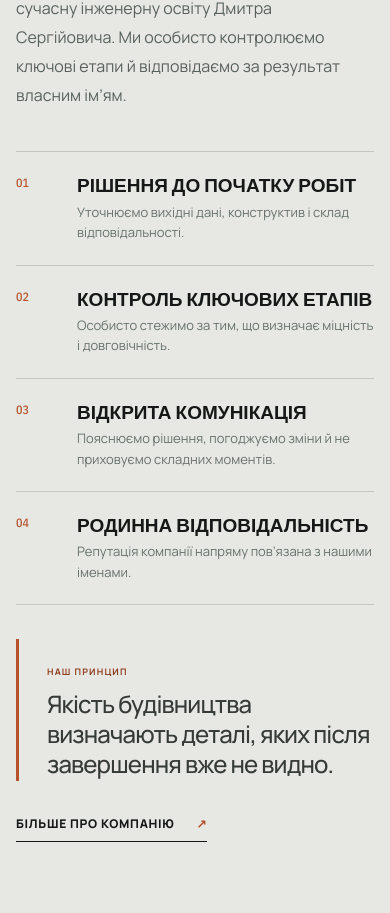
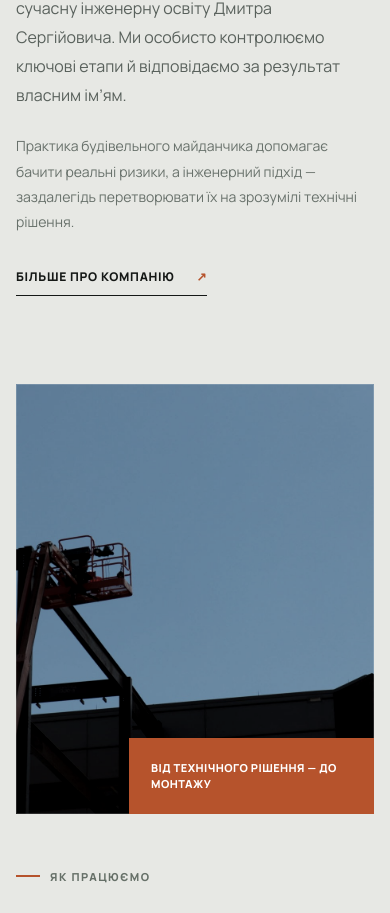
Before and after one commit to leusd100/rubikon-build, a Next.js app: page / in a window 390 px wide. Shown: the part 6619-7532 px from the top of the page. Built offline with nearby package versions, Linux system fonts and the light colour scheme.

Commit message:
Introduce alternating story layout

```diff
--- a/app/angary/page.tsx
+++ b/app/angary/page.tsx
@@ -12,9 +12,9 @@ export const metadata: Metadata = {
     title: 'Ангари та склади під ключ | RUBIKON BUILD',
     description: 'Швидкомонтовані споруди для виробництва, логістики, агросектору та зберігання.',
     url: '/angary',
-    images: [{ url: `${liveUrl}/media/industrial-yard.jpg`, alt: 'Ангари та склади RUBIKON BUILD' }],
+    images: [{ url: `${liveUrl}/media/competence-hangar.jpg`, alt: 'Ангари та склади RUBIKON BUILD' }],
   },
-  twitter: { card: 'summary_large_image', images: [`${liveUrl}/media/industrial-yard.jpg`] },
+  twitter: { card: 'summary_large_image', images: [`${liveUrl}/media/competence-hangar.jpg`] },
 };
 
 const stages = [
@@ -35,7 +35,7 @@ export default function HangarsPage() {
   return (
     <main className="inner-page">
       <section className="service-subhero">
-        <div className="service-subhero-media"><Image src="/media/industrial-yard.jpg" alt="Промисловий складський комплекс" fill priority sizes="100vw" /></div>
+        <div className="service-subhero-media"><Image src="/media/competence-hangar.jpg" alt="Промисловий ангар і складська споруда" fill priority sizes="100vw" /></div>
         <div className="service-subhero-overlay" />
         <div className="shell service-subhero-content">
           <Breadcrumbs items={[{ label: 'Головна', href: '/' }, { label: 'Напрямки', href: '/napryamky' }, { label: 'Ангари', href: '/angary' }]} />
@@ -77,7 +77,7 @@ export default function HangarsPage() {
             <p className="lead-copy">Габарити прольотів, висота, крок колон, тип огородження, ворота та майбутні навантаження впливають на вартість і зручність споруди.</p>
             <p>Тому на старті ставимо питання про технологію роботи всередині, рух транспорту, потребу в утепленні й можливе розширення об’єкта.</p>
           </div>
-          <div className="page-image"><Image src="/media/steel-beams.jpg" alt="Комплект металевих балок для будівництва ангару" fill sizes="(max-width: 850px) 100vw, 48vw" /></div>
+          <div className="page-image"><Image src="/media/hero-steel-frame.jpg" alt="Монтаж каркаса майбутнього ангару" fill sizes="(max-width: 850px) 100vw, 48vw" /></div>
         </div>
       </section>
 
--- a/app/globals.css
+++ b/app/globals.css
@@ -151,14 +151,18 @@ section[id] { scroll-margin-top: 98px; }
 .media-note { margin: 22px 0 0; color: rgba(255,255,255,.42); font-size: 10px; letter-spacing: .04em; }
 
 .promise { color: var(--ink); background: #e7e8e4; }
-.promise-grid { display: grid; grid-template-columns: .9fr 1.1fr; gap: clamp(60px, 8vw, 120px); align-items: center; }
+.story-checker { display: grid; gap: clamp(96px, 10vw, 150px); }
+.story-row { display: grid; grid-template-columns: .9fr 1.1fr; gap: clamp(60px, 8vw, 120px); align-items: center; }
+.story-row-reverse { grid-template-columns: 1.1fr .9fr; }
 .promise-visual { position: relative; min-height: 670px; overflow: hidden; background: #ddd; }
 .promise-visual img { object-fit: cover; filter: grayscale(1) contrast(1.08); }
+.story-site-visual img { object-position: 58% center; filter: saturate(.42) contrast(1.08) brightness(.8); }
 .promise-visual::after { content: ''; position: absolute; inset: 0; box-shadow: inset 0 0 0 1px rgba(255,255,255,.15); }
 .image-note { position: absolute; z-index: 2; right: 0; bottom: 0; width: 245px; padding: 22px; color: white; background: var(--accent); font-size: 11px; font-weight: 800; line-height: 1.45; letter-spacing: .04em; text-transform: uppercase; }
 .promise-copy .eyebrow.light { color: var(--muted); }
 .promise-copy h2 { max-width: 780px; }
 .promise-lead { margin: 32px 0 42px; color: #59615c; font-size: 16px; line-height: 1.8; }
+.story-support { margin: -18px 0 0; color: #68716b; font-size: 14px; line-height: 1.8; }
 .principles { border-top: 1px solid rgba(21,24,22,.16); }
 .principles > div { display: grid; grid-template-columns: 45px 1fr; gap: 16px; padding: 22px 0; border-bottom: 1px solid rgba(21,24,22,.16); }
 .principles b { color: var(--accent); font: 500 12px/1.5 var(--font-condensed), sans-serif; }
@@ -333,7 +337,8 @@ footer .brand-name small { color: #8e9690; }
   .section-head.section-head-balanced > p:last-child { grid-column: auto; }
   .directions-head { grid-template-columns: 1fr; gap: 28px; }
   .directions-head > p { max-width: 650px; }
-  .promise-grid { grid-template-columns: 1fr; }
+  .story-row, .story-row-reverse { grid-template-columns: 1fr; gap: 54px; }
+  .story-row-reverse .promise-visual { order: -1; }
   .promise-visual { min-height: 560px; }
   .person-card { grid-template-columns: 1fr; }
   .person-photo { min-height: 520px; }
@@ -395,7 +400,7 @@ footer .brand-name small { color: #8e9690; }
   .direction-number { top: 24px; left: 24px; }
   .direction-arrow { right: 20px; bottom: 22px; width: 52px; height: 52px; }
   .promise-visual { min-height: 430px; }
-  .promise-grid { gap: 54px; }
+  .story-checker { gap: 88px; }
   .team-grid { grid-template-columns: 1fr; }
   .person-photo { min-height: 480px; }
   .steps { grid-template-columns: 1fr; }
--- a/app/metalokonstruktsii/page.tsx
+++ b/app/metalokonstruktsii/page.tsx
@@ -12,9 +12,9 @@ export const metadata: Metadata = {
     title: 'Металоконструкції у Дніпрі | RUBIKON BUILD',
     description: 'Каркаси, ферми, балки, колони та монтаж металевих конструкцій.',
     url: '/metalokonstruktsii',
-    images: [{ url: `${liveUrl}/media/steel-welding.jpg`, alt: 'Виготовлення металоконструкцій RUBIKON BUILD' }],
+    images: [{ url: `${liveUrl}/media/competence-steel.jpg`, alt: 'Виготовлення металоконструкцій RUBIKON BUILD' }],
   },
-  twitter: { card: 'summary_large_image', images: [`${liveUrl}/media/steel-welding.jpg`] },
+  twitter: { card: 'summary_large_image', images: [`${liveUrl}/media/competence-steel.jpg`] },
 };
 
 const steps = [
@@ -35,7 +35,7 @@ export default function SteelPage() {
   return (
     <main className="inner-page">
       <section className="service-subhero">
-        <div className="service-subhero-media"><Image src="/media/steel-welding.jpg" alt="Зварювання сталевої конструкції" fill priority sizes="100vw" /></div>
+        <div className="service-subhero-media"><Image src="/media/competence-steel.jpg" alt="Зварювання несучої сталевої конструкції" fill priority sizes="100vw" /></div>
         <div className="service-subhero-overlay" />
         <div className="shell service-subhero-content">
           <Breadcrumbs items={[{ label: 'Головна', href: '/' }, { label: 'Напрямки', href: '/napryamky' }, { label: 'Металоконструкції', href: '/metalokonstruktsii' }]} />
@@ -74,7 +74,7 @@ export default function SteelPage() {
 
       <section className="page-section">
         <div className="shell page-two-col">
-          <div className="page-image"><Image src="/media/steel-beams.jpg" alt="Склад металевих балок" fill sizes="(max-width: 850px) 100vw, 48vw" /></div>
+          <div className="page-image"><Image src="/media/hero-steel-frame.jpg" alt="Монтаж металевого каркаса будівлі" fill sizes="(max-width: 850px) 100vw, 48vw" /></div>
           <div className="copy-column">
             <p className="eyebrow"><span /> Контроль якості</p>
             <h2>Увага до вузлів, які визначають надійність.</h2>
--- a/app/napryamky/page.tsx
+++ b/app/napryamky/page.tsx
@@ -13,9 +13,9 @@ export const metadata: Metadata = {
     title: 'Напрямки робіт RUBIKON BUILD',
     description: 'Від металевого вузла до готової промислової споруди.',
     url: '/napryamky',
-    images: [{ url: `${liveUrl}/media/industrial-yard.jpg`, alt: 'Промислове будівництво RUBIKON BUILD' }],
+    images: [{ url: `${liveUrl}/media/hero-steel-frame.jpg`, alt: 'Промислове будівництво RUBIKON BUILD' }],
   },
-  twitter: { card: 'summary_large_image', images: [`${liveUrl}/media/industrial-yard.jpg`] },
+  twitter: { card: 'summary_large_image', images: [`${liveUrl}/media/hero-steel-frame.jpg`] },
 };
 
 const services = [
@@ -31,13 +31,13 @@ export default function DirectionsPage() {
   return (
     <main className="inner-page">
       <section className="subhero subhero-media">
-        <Image src="/media/industrial-yard.jpg" alt="Промисловий складський майданчик" fill priority sizes="100vw" />
+        <Image src="/media/hero-steel-frame.jpg" alt="Монтаж сталевого каркаса промислової споруди" fill priority sizes="100vw" />
         <div className="subhero-overlay" />
         <div className="shell subhero-layout">
           <div>
             <Breadcrumbs items={[{ label: 'Головна', href: '/' }, { label: 'Напрямки', href: '/napryamky' }]} />
             <p className="eyebrow light"><span /> Сфери компетенції</p>
-            <h1>Будуємо з металу.<br /><em>Від вузла — до об’єкта.</em></h1>
+            <h1>Комплексні рішення.<br /><em>Від конструкції — до готового об’єкта.</em></h1>
           </div>
           <div className="subhero-side">
             <p>Формуємо склад робіт під конкретну задачу: від окремих конструкцій до комплексної реалізації промислової або аграрної споруди.</p>
@@ -75,8 +75,8 @@ export default function DirectionsPage() {
 
       <section className="page-section page-media-band">
         <div className="shell page-media-grid">
-          <div className="media-tile media-tile-large"><Image src="/media/steel-welding.jpg" alt="Зварювання сталевої конструкції" fill sizes="(max-width: 800px) 100vw, 60vw" /></div>
-          <div className="media-tile"><Image src="/media/steel-beams.jpg" alt="Сталеві балки для промислового будівництва" fill sizes="(max-width: 800px) 100vw, 40vw" /></div>
+          <div className="media-tile media-tile-large"><Image src="/media/competence-steel.jpg" alt="Зварювання несучої сталевої конструкції" fill sizes="(max-width: 800px) 100vw, 60vw" /></div>
+          <div className="media-tile"><Image src="/media/competence-grain.jpg" alt="Промислове зерносховище біля поля" fill sizes="(max-width: 800px) 100vw, 40vw" /></div>
         </div>
         <p className="shell media-note dark-note">Візуальні матеріали ілюструють напрямки робіт. Власне портфоліо буде додано окремим розділом.</p>
       </section>
--- a/app/page.tsx
+++ b/app/page.tsx
@@ -128,7 +128,7 @@ export default function Home() {
           <div className="hero-copy">
             <p className="eyebrow"><span /> Промислове будівництво / Дніпро та Україна</p>
             <h1>
-              Металоконструкції та промислові споруди<br /><em>під ключ</em>
+              Металоконструкції та<br />промислові споруди <em>під ключ</em>
             </h1>
             <p className="hero-lead">
               Проєктуємо, виготовляємо й монтуємо ангари, склади, зерносховища та несучі каркаси
@@ -231,13 +231,14 @@ export default function Home() {
       </section>
 
       <section className="promise section" id="about">
-        <div className="shell promise-grid">
+        <div className="shell story-checker">
+          <article className="story-row">
             <div className="promise-visual">
               <Image
                 src="/images/concept-sketch.jpg"
                 alt="Ескіз сучасної будівлі на етапі проєктування"
                 fill
-              sizes="(max-width: 900px) 100vw, 46vw"
+                sizes="(max-width: 1050px) 100vw, 46vw"
               />
               <span className="image-note">Проєктуємо з думкою про реалізацію</span>
             </div>
@@ -249,6 +250,18 @@ export default function Home() {
                 та сучасну інженерну освіту Дмитра Сергійовича. Ми особисто контролюємо ключові
                 етапи й відповідаємо за результат власним ім’ям.
               </p>
+              <p className="story-support">
+                Практика будівельного майданчика допомагає бачити реальні ризики, а інженерний
+                підхід — заздалегідь перетворювати їх на зрозумілі технічні рішення.
+              </p>
+              <Link className="section-link" href="/pro-nas">Більше про компанію <span aria-hidden="true">↗</span></Link>
+            </div>
+          </article>
+
+          <article className="story-row story-row-reverse">
+            <div className="promise-copy">
+              <p className="eyebrow light"><span /> Як працюємо</p>
+              <h2>Практика майданчика та системний контроль.</h2>
               <div className="principles">
                 <div><b>01</b><span><strong>Рішення до початку робіт</strong>Уточнюємо вихідні дані, конструктив і склад відповідальності.</span></div>
                 <div><b>02</b><span><strong>Контроль ключових етапів</strong>Особисто стежимо за тим, що визначає міцність і довговічність.</span></div>
@@ -256,8 +269,17 @@ export default function Home() {
                 <div><b>04</b><span><strong>Родинна відповідальність</strong>Репутація компанії напряму пов’язана з нашими іменами.</span></div>
               </div>
               <blockquote className="brand-credo"><span>Наш принцип</span>Якість будівництва визначають деталі, яких після завершення вже не видно.</blockquote>
-            <Link className="section-link" href="/pro-nas">Більше про компанію <span aria-hidden="true">↗</span></Link>
             </div>
+            <div className="promise-visual story-site-visual">
+              <Image
+                src="/media/hero-steel-frame.jpg"
+                alt="Монтаж сталевого каркаса на будівельному майданчику"
+                fill
+                sizes="(max-width: 1050px) 100vw, 46vw"
+              />
+              <span className="image-note">Від технічного рішення — до монтажу</span>
+            </div>
+          </article>
         </div>
       </section>
 
```
Also changed, not shown: app/layout.tsx (+6 -6 lines). Lines whose indentation alone changed are shown as unchanged.
